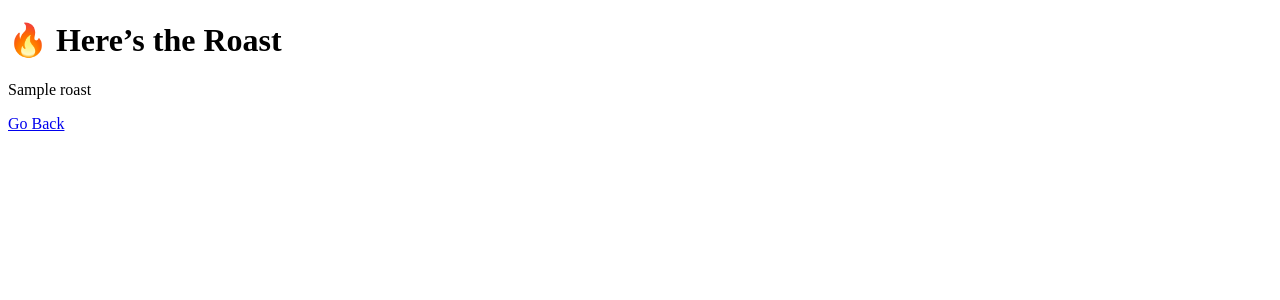
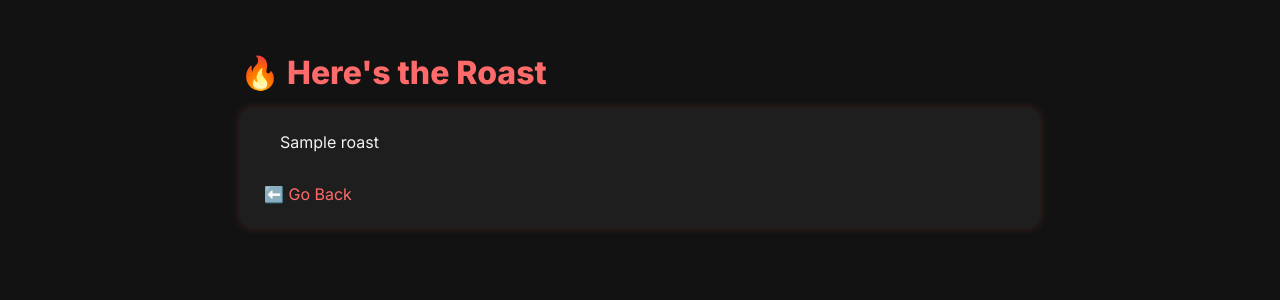
Before and after one commit to gslaxton/roast-my-baby-name, a Flask app: template templates/result.html in a window 1280 px wide. Shown: the top 300 px of the page. Run offline with Flask 3, Linux system fonts and the light colour scheme; the template is opened without the code that fills it: most values are stand-ins (such as "Sample title", 1, 10 or a date in 2020).

Commit message:
Update result.html
Changed layout of roast

```diff
--- a/templates/result.html
+++ b/templates/result.html
@@ -1,11 +1,65 @@
 <!DOCTYPE html>
-<html>
+<html lang="en">
 <head>
-    <title>Your Roast</title>
+    <meta charset="UTF-8">
+    <title>Here's the Roast</title>
+    <link href="https://fonts.googleapis.com/css2?family=Inter:wght@400;600;800&display=swap" rel="stylesheet">
+    <style>
+        body {
+            font-family: 'Inter', sans-serif;
+            background-color: #121212;
+            color: #f2f2f2;
+            padding: 2rem;
+            max-width: 800px;
+            margin: auto;
+        }
+
+        h1 {
+            color: #ff6b6b;
+            font-size: 2rem;
+            margin-bottom: 1rem;
+        }
+
+        .container {
+            background-color: #1e1e1e;
+            padding: 1.5rem;
+            border-radius: 12px;
+            box-shadow: 0 0 10px rgba(255, 107, 107, 0.2);
+        }
+
+        .result-block {
+            margin-bottom: 1rem;
+            padding-left: 1rem;
+        }
+
+        ul {
+            list-style: none;
+            padding-left: 0;
+        }
+
+        ul li::before {
+            content: "🔥 ";
+        }
+
+        a {
+            color: #ff6b6b;
+            text-decoration: none;
+            display: inline-block;
+            margin-top: 1rem;
+        }
+
+        a:hover {
+            text-decoration: underline;
+        }
+    </style>
 </head>
 <body>
-    <h1>🔥 Here’s the Roast</h1>
-    <p>{{ roast }}</p>
-    <a href="/">Go Back</a>
+    <h1>🔥 Here's the Roast</h1>
+    <div class="container">
+        <div class="result-block">
+            {{ roast | safe }}
+        </div>
+        <a href="/">⬅️ Go Back</a>
+    </div>
 </body>
 </html>
```
